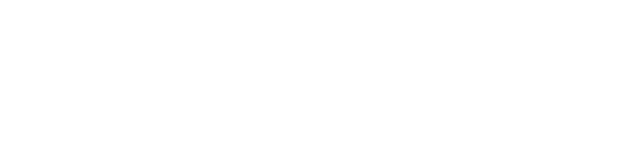
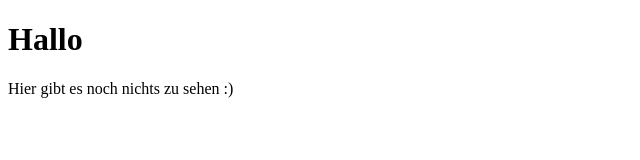
Before and after one commit to jasmin-f/schokobaumsuche, a plain HTML site: page index.html in a window 1280 px wide. Shown: the whole page, without its empty margins (0-640 px from the left). Drawn offline with Linux system fonts and the light colour scheme.

Commit message:
hallo text zum testen

```diff
--- a/index.html
+++ b/index.html
@@ -7,6 +7,8 @@
     <title>Jasmin</title>
 </head>
 <body>
+    <h1>Hallo</h1>
+    <p>Hier gibt es noch nichts zu sehen :)</p>
 
 </body>
 </html>
```
